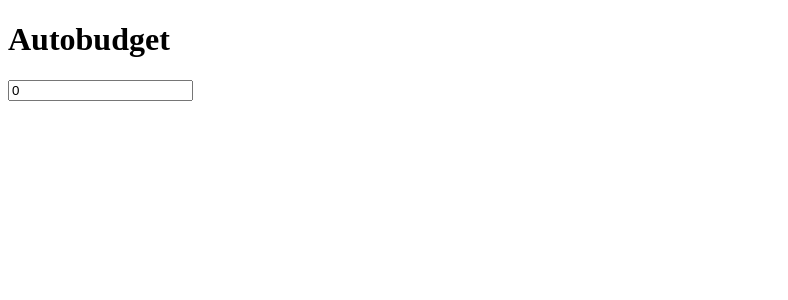
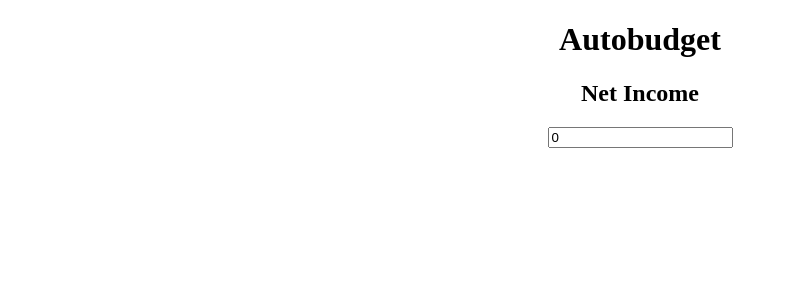
Before and after one commit to bbradforddesign/autobudget, a React (Create React App) app: page / in a window 1280 px wide. Shown: the top 300 px of the page, without its empty margins (0-788 px from the left). Built offline with nearby package versions, Linux system fonts and the light colour scheme.

Commit message:
Added basic functionality and markup

```diff
--- a/src/App.js
+++ b/src/App.js
@@ -4,7 +4,14 @@ import Header from "./Header";
 
 function App() {
   return (
-    <div className="App">
+    <div
+      className="App"
+      style={{
+        margin: "0 auto",
+        width: "50vw",
+        textAlign: "center"
+      }}
+    >
       <Header />
       <Form />
     </div>
--- a/src/Form/index.jsx
+++ b/src/Form/index.jsx
@@ -2,21 +2,45 @@ import React, { useState } from "react";
 
 const Form = () => {
   //hook to set initial state
-  const [income, setIncome] = useState("0");
+  const [income, setIncome] = useState(0);
+  const OneThird = (income / 3).toFixed(2);
 
   return (
-    <div>
+    <div style={{}}>
       <form>
+        <label>
+          <h2>Net Income</h2>
           <input
             name="income"
             value={income}
             onChange={e => setIncome(e.target.value)}
             placeholder="Enter Net Income"
+            style={{
+              marginBottom: "3vh"
+            }}
           />
+        </label>
       </form>
+      {income > 0 && (
         <div
-        style={{ backgroundColor: "red", width: income + "px", height: "10px" }}
-      />
+          style={{
+            textAlign: "left"
+          }}
+        >
+          <ul
+            style={{
+              listStyle: "none"
+            }}
+          >
+            <li>
+              <h3>Total: ${income}</h3>
+            </li>
+            <li>Housing: ${OneThird}</li>
+            <li>Essentials: ${OneThird}</li>
+            <li>Other: ${(income - OneThird * 2).toFixed(2)}</li>
+          </ul>
+        </div>
+      )}
     </div>
   );
 };
```
Lines whose indentation alone changed are shown as unchanged.
